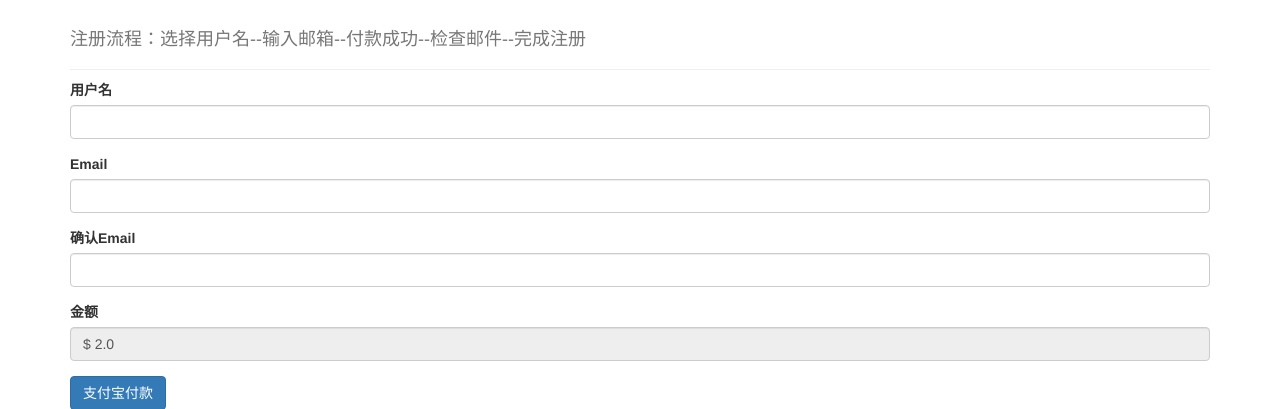
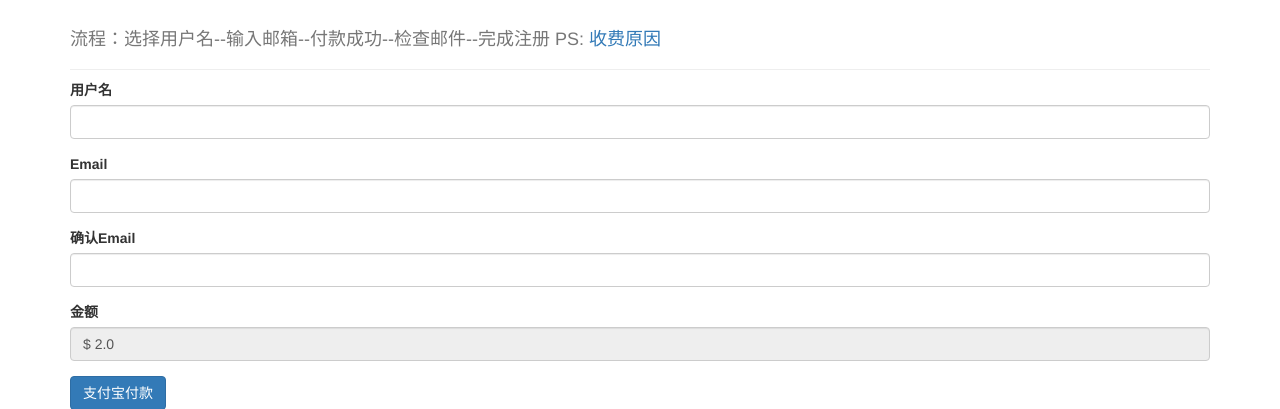
Before and after one commit to dapp8coder/cnsteem, a Flask app: page / in a window 1280 px wide. Shown: the part 52-461 px from the top of the page. Run offline with Flask 2, Linux system fonts and the light colour scheme; some libraries are stand-ins or nearby versions.

Commit message:
update the ui

```diff
--- a/app/templates/index.html
+++ b/app/templates/index.html
@@ -5,7 +5,7 @@
 {% block page_content %}
 <div class="page-header text-muted">
 
-    <h4>注册流程：选择用户名--输入邮箱--付款成功--检查邮件--完成注册</h4>
+    <h4>流程：选择用户名--输入邮箱--付款成功--检查邮件--完成注册 PS:<a href="https://steemit.com/cn/@skenan/cnsteem-io" target="_blank"> 收费原因</a></h4>
 
 </div>
 {{ wtf.quick_form(form, button_map={'submit': 'primary'}) }}
```
